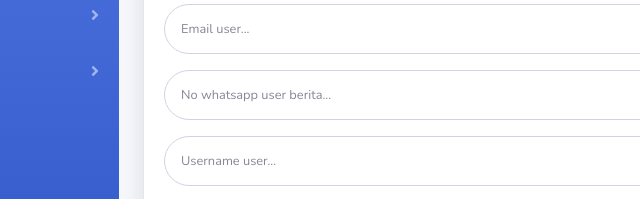
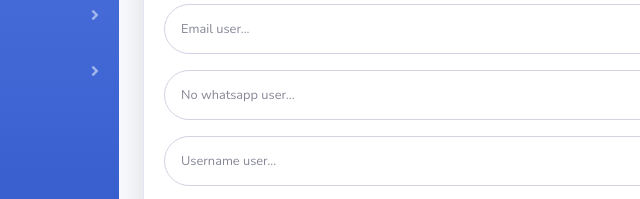
Before and after one commit to PhilanderNews/PhilanderNews.github.io, a plain HTML site: page cms/user/InsertUser.html in a window 1280 px wide. Shown: the part 229-428 px from the top of the page, 105-745 px from the left. Drawn offline with nearby package versions, Linux system fonts and the light colour scheme.

Commit message:
Update : benerin placeholder

```diff
--- a/cms/user/InsertUser.html
+++ b/cms/user/InsertUser.html
@@ -168,7 +168,7 @@
                                     </div>
                                     <div class="form-group">
                                         <input type="text" class="form-control form-control-user"
-                                            id="no_whatsapp" placeholder="No whatsapp user berita...">
+                                            id="no_whatsapp" placeholder="No whatsapp user...">
                                     </div>
                                     <div class="form-group">
                                         <input type="text" class="form-control form-control-user"
```
